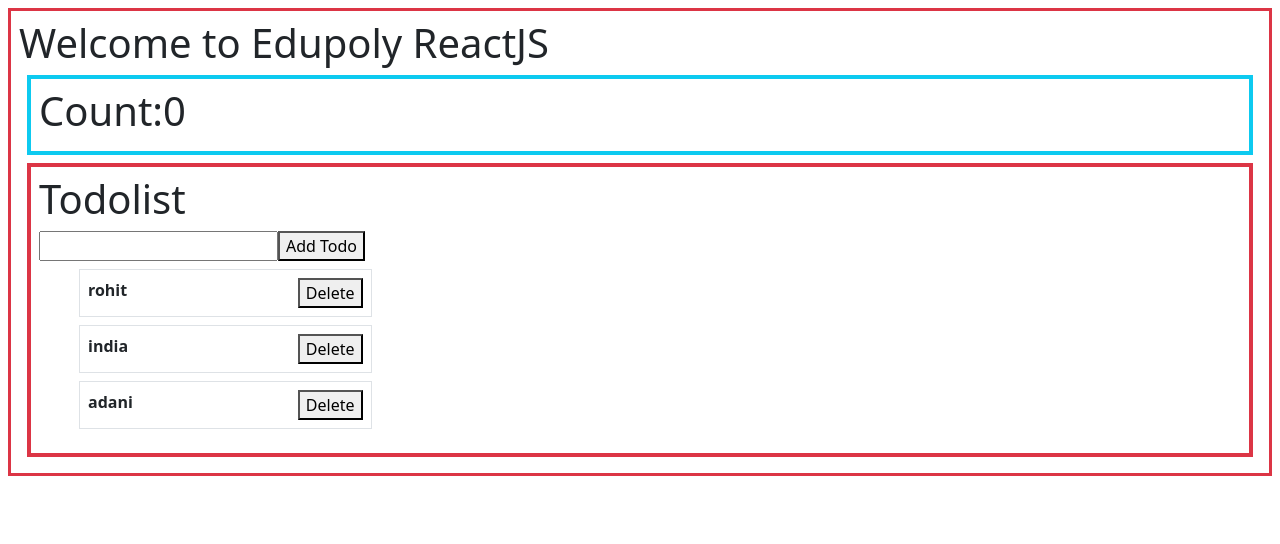
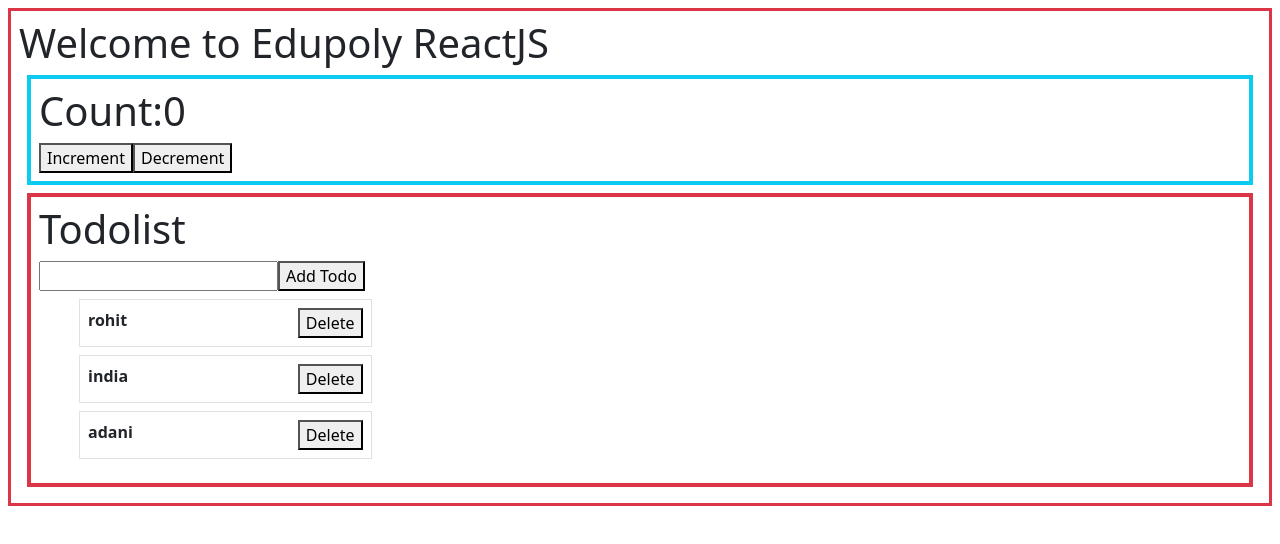
Before and after one commit to edupoly/r19app, a React (Create React App) app: page / in a window 1280 px wide. Shown: the top 544 px of the page. Built offline with nearby package versions, Linux system fonts and the light colour scheme.

Commit message:
setcount

```diff
--- a/src/Counter.jsx
+++ b/src/Counter.jsx
@@ -5,6 +5,8 @@
   return(
     <div className='border border-4 m-2 p-2 border-info'>
       <h1>Count:{count}</h1>
+      <button onClick={()=>{setCount(count+1)}}>Increment</button>
+      <button onClick={()=>{setCount(count-1)}}>Decrement</button>
     </div>
   )
 }
```
